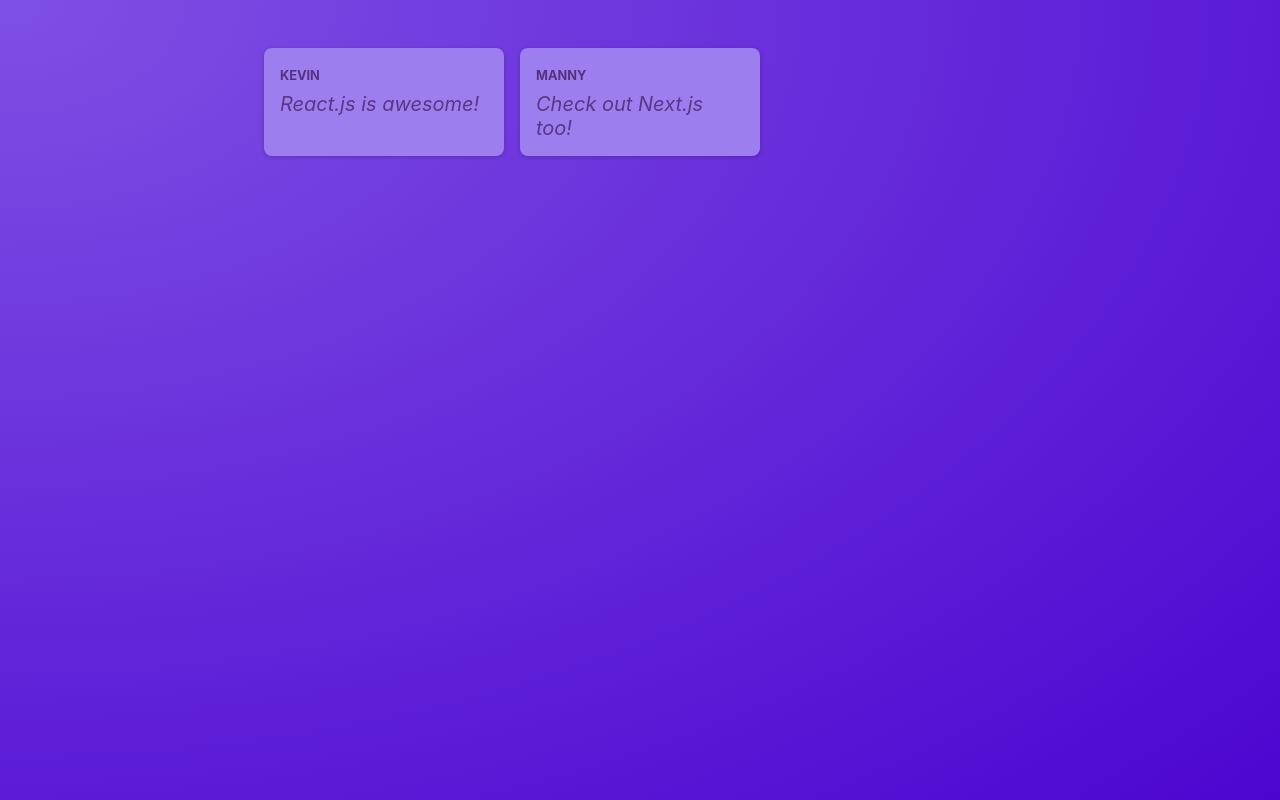
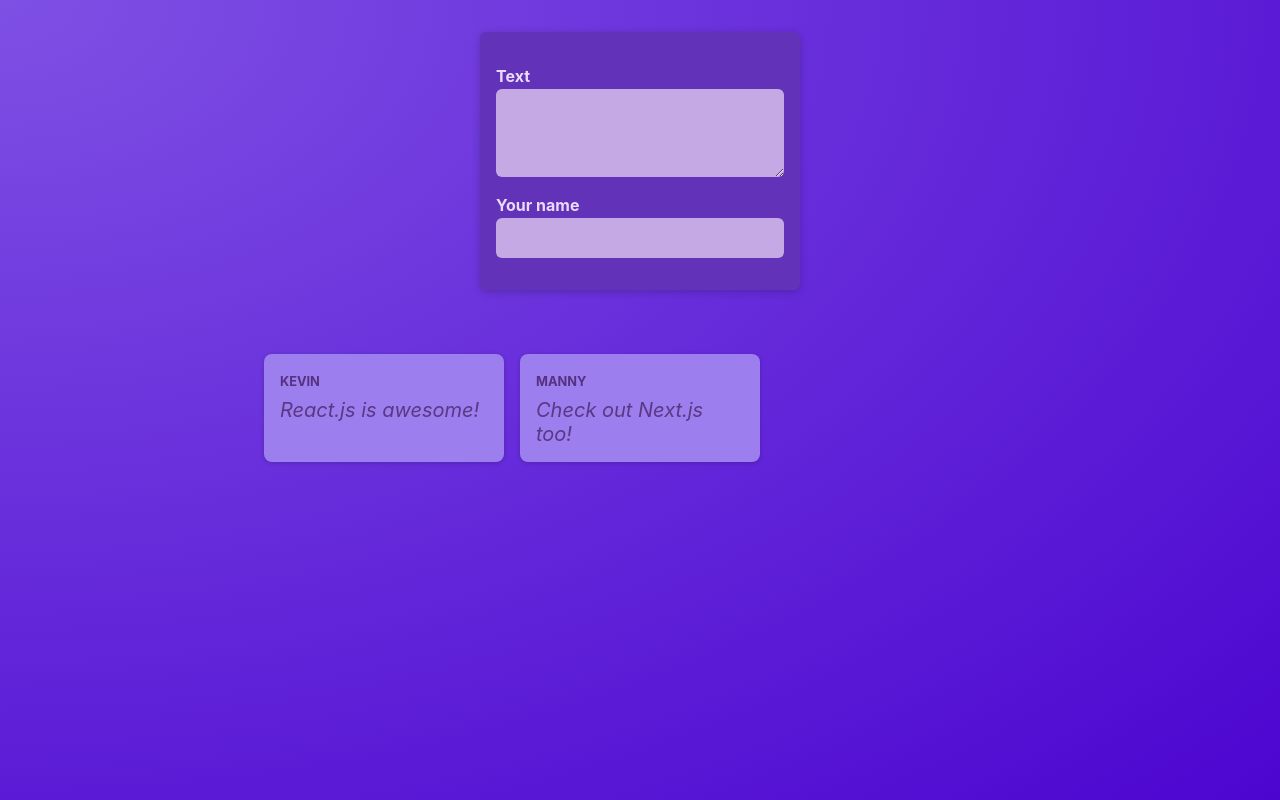
Before and after one commit to kevin-helliwell/react-crash-course, a React (Vite) app: page / in a window 1280 px wide. Built offline with nearby package versions, Linux system fonts and the light colour scheme.

Commit message:
preparing the app for state management

```diff
--- /dev/null
+++ b/src/components/NewPost.jsx
@@ -0,0 +1,18 @@
+import classes from "./NewPost.module.css";
+
+function NewPost() {
+  return (
+    <form className={classes.form}>
+      <p>
+        <label htmlFor="body">Text</label>
+        <textarea id="body" required rows={3} />
+      </p>
+      <p>
+        <label htmlFor="name">Your name</label>
+        <input type="text" id="name" required />
+      </p>
+    </form>
+  );
+}
+
+export default NewPost;
--- /dev/null
+++ b/src/components/NewPost.module.css
@@ -0,0 +1,55 @@
+.form {
+  background-color: #6233b9;
+  padding: 1rem;
+  width: 20rem;
+  margin: 2rem auto;
+  border-radius: 6px;
+  box-shadow: 0 2px 8px rgba(0, 0, 0, 0.2);
+}
+
+.form label {
+  display: block;
+  margin-bottom: 0.05rem;
+  color: #eadbfb;
+  font-weight: bold;
+}
+
+.form input,
+.form textarea {
+  display: block;
+  width: 100%;
+  font: inherit;
+  padding: 0.5rem;
+  border-radius: 6px;
+  border: none;
+  background-color: #c4a9e4;
+  color: #28262c;
+}
+
+.actions {
+  display: flex;
+  justify-content: flex-end;
+  gap: 0.5rem;
+}
+
+.actions button {
+  cursor: pointer;
+  font: inherit;
+  padding: 0.5rem 1.5rem;
+  border: none;
+  border-radius: 4px;
+  background-color: #34036c;
+  color: #e5d5f7;
+}
+
+.actions button:hover {
+  background-color: #23014a;
+}
+
+.actions button[type="button"] {
+  background-color: transparent;
+}
+
+.actions button[type="button"]:hover {
+  color: #d1bee6;
+}
--- a/src/components/PostsList.jsx
+++ b/src/components/PostsList.jsx
@@ -1,12 +1,16 @@
 import Post from "./Post";
+import NewPost from "./NewPost";
 import classes from "./PostsList.module.css";
 
 function PostsList() {
   return (
-    <ul className={classes.posts}>
-      <Post author="Kevin" body="React.js is awesome!" />
-      <Post author="Manny" body="Check out Next.js too!" />
-    </ul>
+    <>
+      <NewPost />
+      <ul className={classes.posts}>
+        <Post author="Kevin" body="React.js is awesome!" />
+        <Post author="Manny" body="Check out Next.js too!" />
+      </ul>
+    </>
   );
 }
 
```
